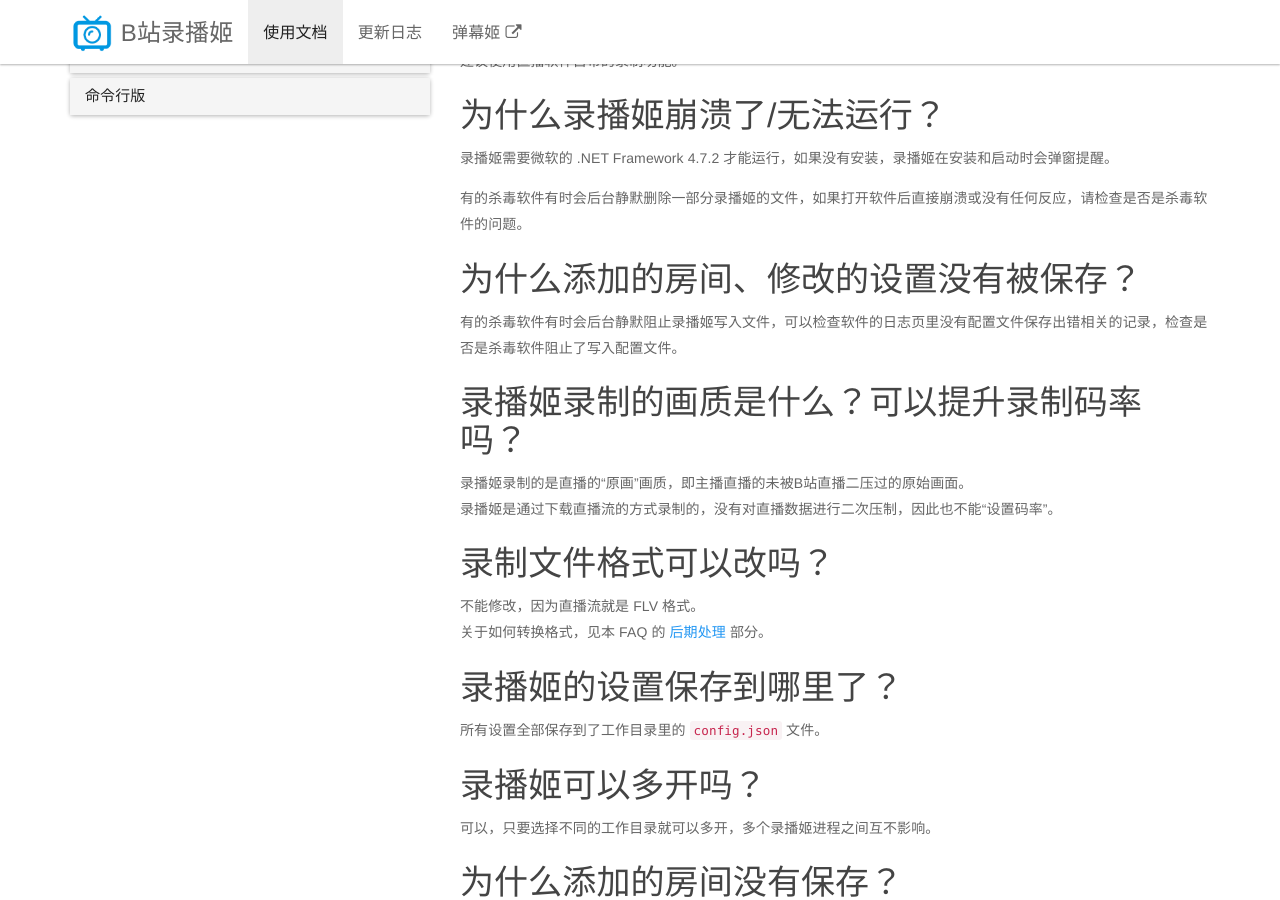
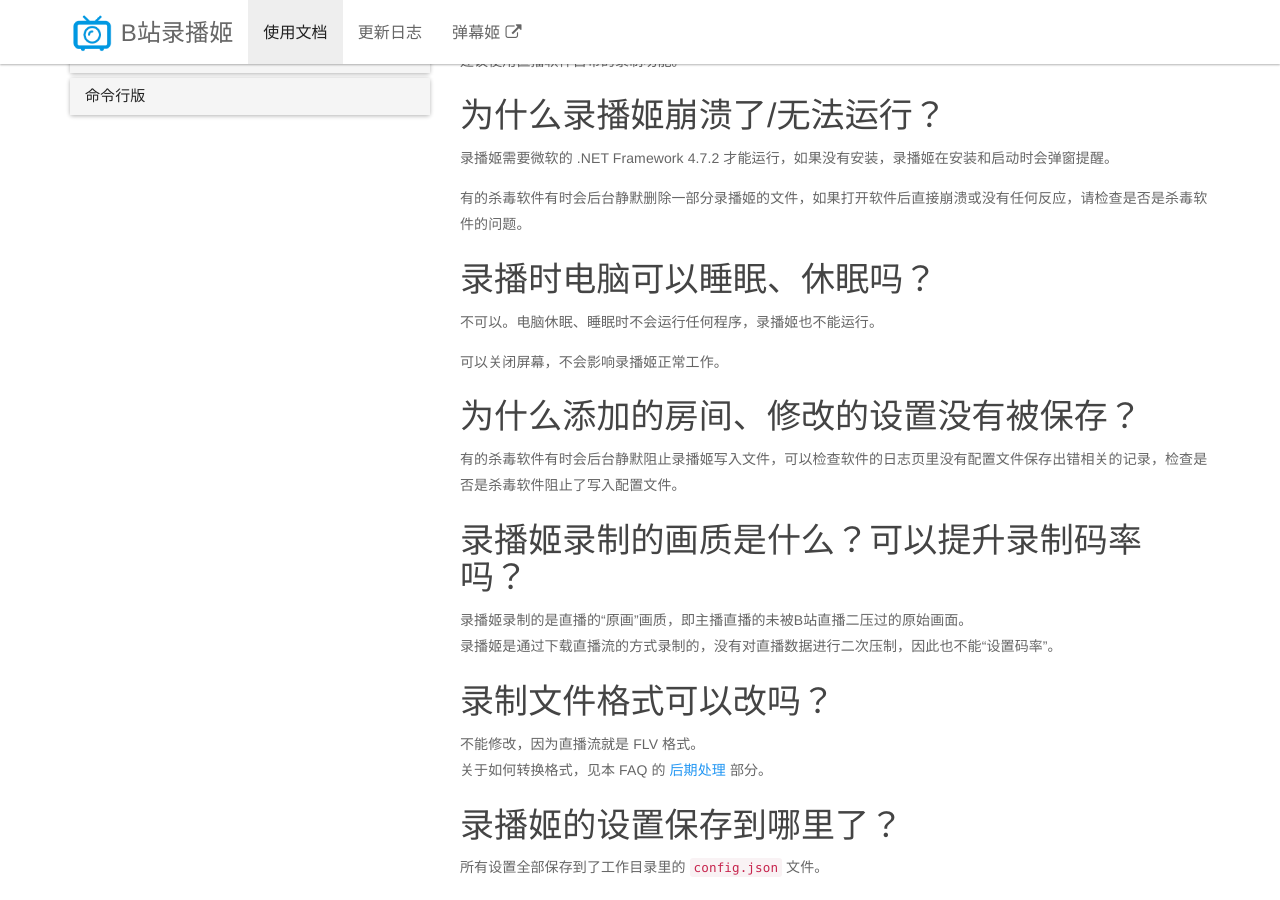
Before and after one commit to BililiveRecorder/website-jekyll-retired, a Jekyll site: the page built from _docs/faq.md, in a window 1280 px wide and 900 px high, scrolled down 518 px. Built offline with Jekyll 4.4.1, drawn with Linux system fonts in a browser that asks for light colours.

Commit message:
update faq

```diff
--- a/_docs/faq.md
+++ b/_docs/faq.md
@@ -22,6 +22,12 @@ title: 常见问题
 录播姬需要微软的 .NET Framework 4.7.2 才能运行，如果没有安装，录播姬在安装和启动时会弹窗提醒。
 
 有的杀毒软件有时会后台静默删除一部分录播姬的文件，如果打开软件后直接崩溃或没有任何反应，请检查是否是杀毒软件的问题。
+
+### 录播时电脑可以睡眠、休眠吗？
+
+不可以。电脑休眠、睡眠时不会运行任何程序，录播姬也不能运行。
+
+可以关闭屏幕，不会影响录播姬正常工作。
 
 ### 为什么添加的房间、修改的设置没有被保存？
 
```
